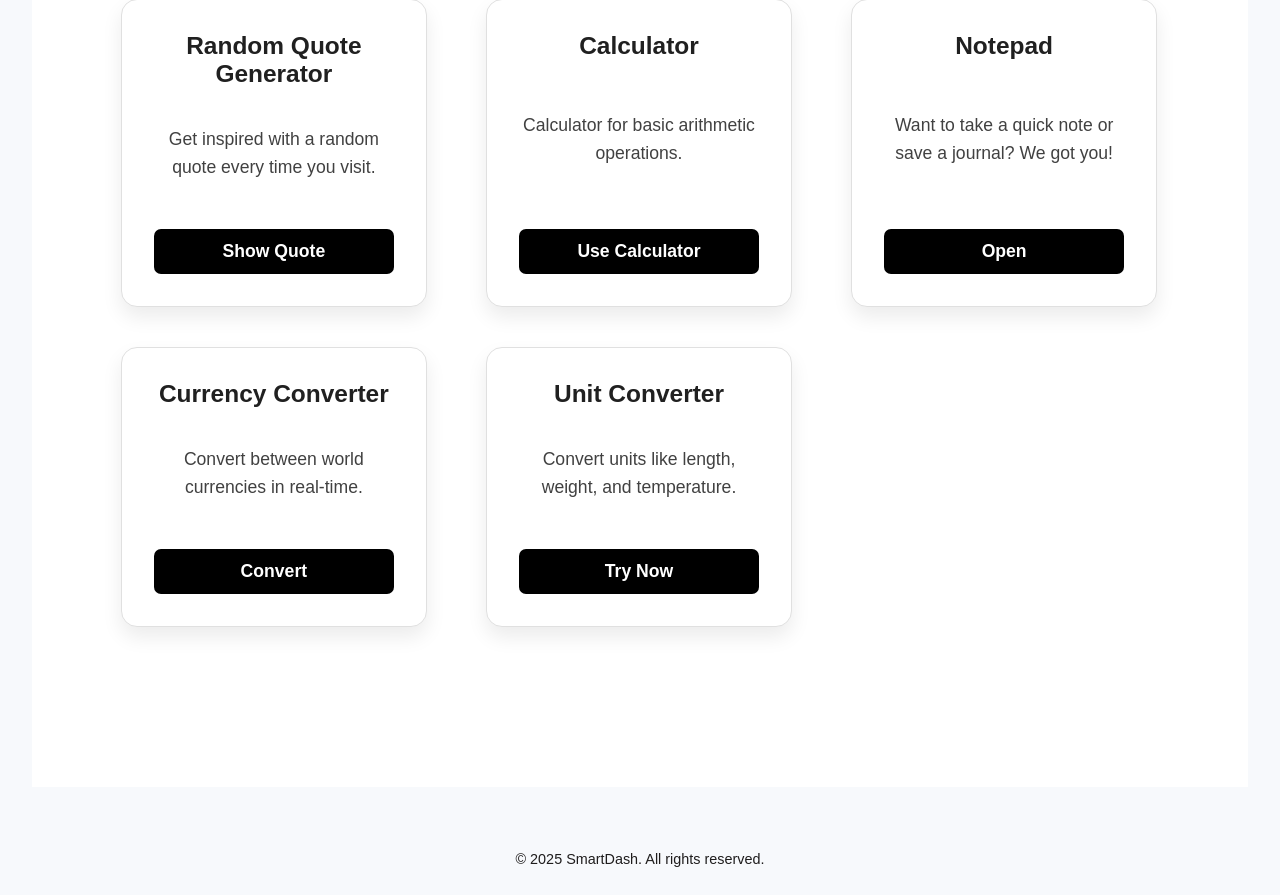
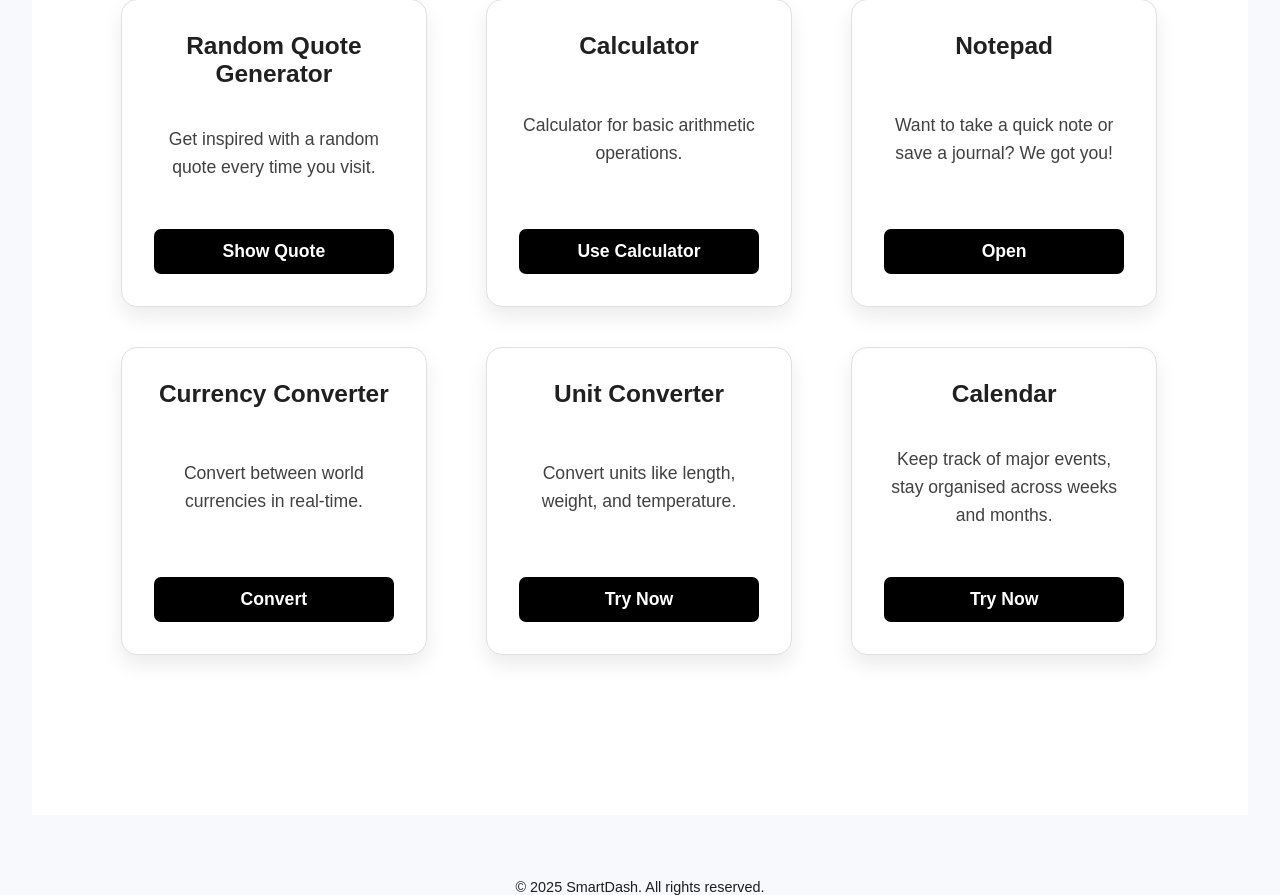
Before and after one commit to Adelodunpeter25/smartdash, a Django app: page /dashboard/ in a window 1280 px wide. Shown: the part 360-1255 px from the top of the page. Before the commit the page ends 1227 px from the top, so only its background shows below. Run offline with Django 5.2, Linux system fonts and the light colour scheme; a user stored in the database is signed in.

Commit message:
updated the  dashboard

```diff
--- a/smartdash/dashboard/templates/dashboard.html
+++ b/smartdash/dashboard/templates/dashboard.html
@@ -37,6 +37,11 @@
                         <p>Convert units like length, weight, and temperature.</p>
                         <a href="/unit_converter/" class="feature-btn">Try Now</a>
                     </div>
+                    <div class="feature-card">
+                        <h3>Calendar</h3>
+                        <p>Keep track of major events, stay organised across weeks and months.</p>
+                        <a href="/unit_converter/" class="feature-btn">Try Now</a>
+                    </div>
                 </div>
             </section>
         </div>
```
Also changed, not shown: smartdash/db.sqlite3.
